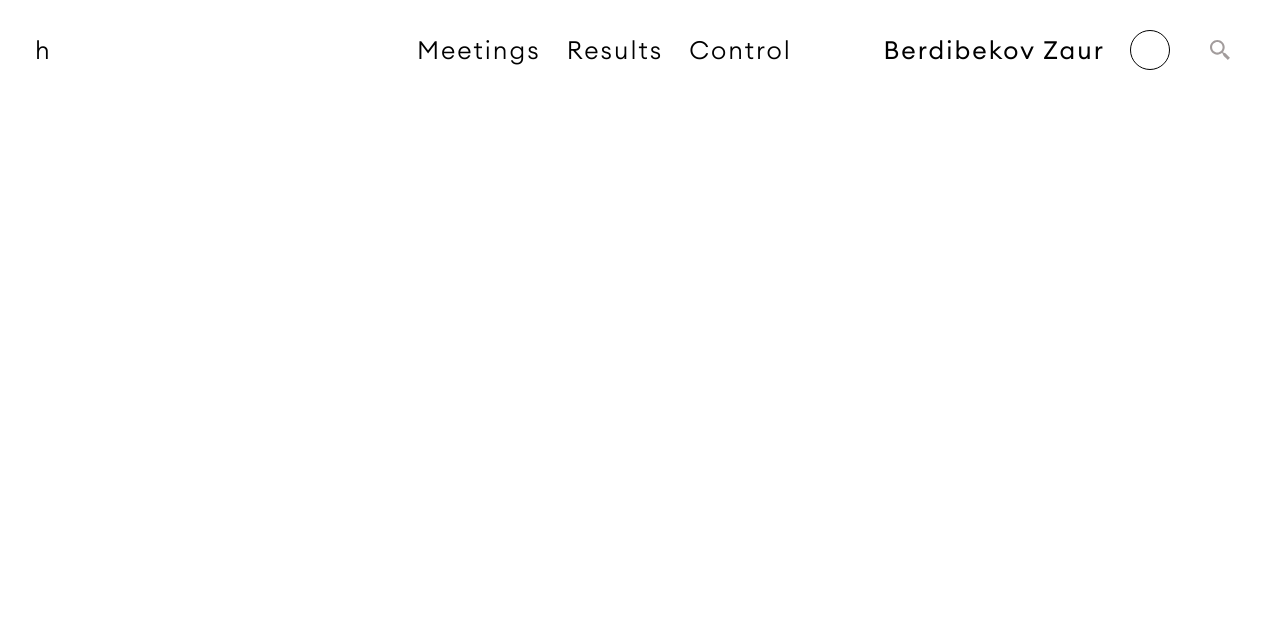
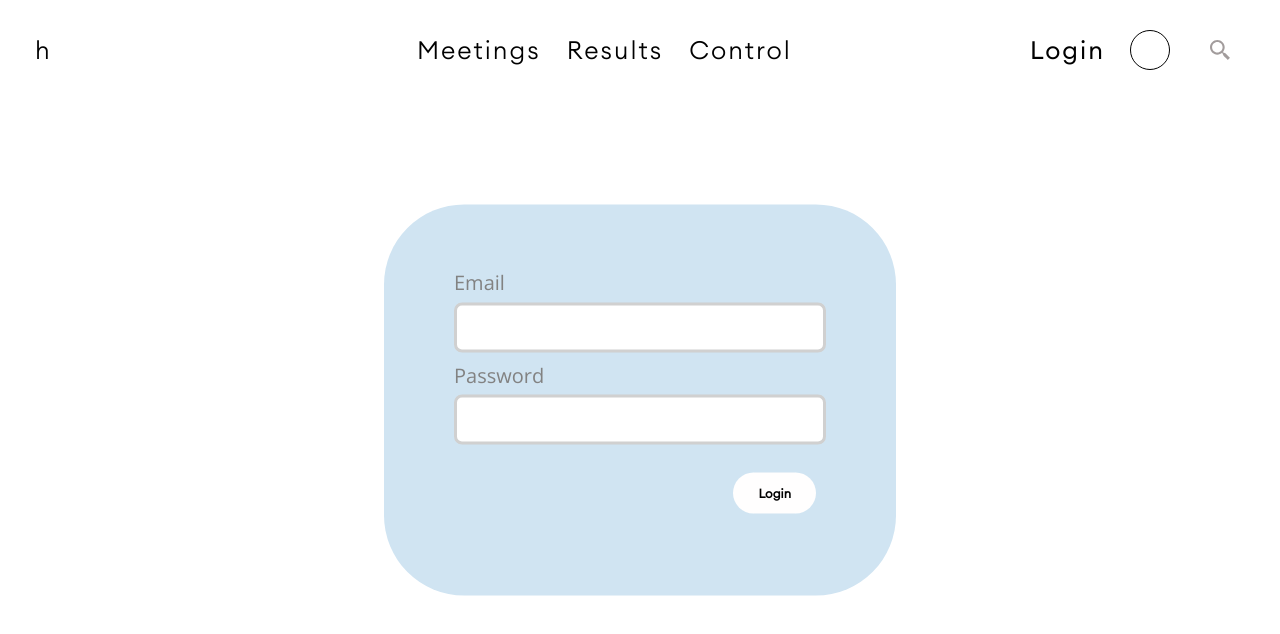
Before and after one commit to zaurbbb/aifc-legaltech-hackathon, a React (Create React App) app: page /login in a window 1280 px wide. Shown: the top 634 px of the page. Built offline with nearby package versions, Linux system fonts and the light colour scheme; no server answers.

Commit message:
Added login functionally

```diff
--- a/src/App.tsx
+++ b/src/App.tsx
@@ -2,25 +2,26 @@ import React from 'react';
 
 import './App.css';
 
-import { Route, Routes, BrowserRouter } from 'react-router-dom';
+import {Route, Routes, BrowserRouter} from 'react-router-dom';
 
-import MainPage from "./components/pages/MainPage/MainPage";
 import Test from "./components/elements/Test";
 import Header from "./components/elements/Header/Header";
 import CreateMeeting from "./components/pages/CreateMeeting/CreateMeeting";
+import Login from "./components/pages/LoginPage/Login";
+import MainPage from "./components/pages/MainPage/MainPage";
 
 function App() {
-
     return (
         <BrowserRouter>
-            <Header />
+            <Header/>
             <Routes>
-                <Route path="/" element={<MainPage />}/>
-                <Route path="/schedule" element={<Test />}/>
-                <Route path="/createMeeting" element={<CreateMeeting />}/>
-                <Route path="/protocolBook" element={<Test />}/>
-                <Route path="/control" element={<Test />}/>
-                <Route path="/usersList" element={<Test />}/>
+                <Route path="/" element={<MainPage/>}/>
+                <Route path="/schedule" element={<Test/>}/>
+                <Route path="/createMeeting" element={<CreateMeeting/>}/>
+                <Route path="/protocolBook" element={<Test/>}/>
+                <Route path="/control" element={<Test/>}/>
+                <Route path="/usersList" element={<Test/>}/>
+                <Route path="/login" element={<Login/>}/>
             </Routes>
         </BrowserRouter>
 
--- /dev/null
+++ b/src/api.tsx
@@ -0,0 +1,6 @@
+import axios from "axios";
+
+export default axios.create({
+    baseURL: `http://localhost:5000/`,
+    withCredentials: true
+});
--- a/src/components/elements/Header/Header.tsx
+++ b/src/components/elements/Header/Header.tsx
@@ -1,11 +1,24 @@
-import React from 'react';
+import React, {useEffect, useState} from 'react';
 
 import {NavLink} from "react-router-dom";
 
 import SearchIcon from "./SearchIcon.svg"
 import css from "./Header.module.sass"
+import api from "../../../api";
 
 const Header = () => {
+    const [email, setEmail] = useState(null);
+
+    useEffect(() => {
+        api.get('/getUser').then(res => {
+            if (res.status === 200) {
+                setEmail(res.data.email);
+            }
+        }).catch(e => {
+
+        })
+    });
+
     return (
         <header className={css.Block}>
             <div className={css.Hamburger}>h</div>
@@ -21,7 +34,7 @@ const Header = () => {
                 </NavLink>
             </div>
             <div className={css.Info}>
-                <h4>Berdibekov Zaur</h4>
+                {email ? <h4>{email}</h4> : <h4>Login</h4>}
                 <div className={css.Avatar}></div>
                 <div className={css.Search}>
                     <img src={SearchIcon} alt=""/>
--- /dev/null
+++ b/src/components/pages/LoginPage/Login.module.sass
@@ -0,0 +1,56 @@
+@import "../../../Variables"
+
+.Block
+  @include flex(row, 1rem)
+  position: absolute
+  top: 50%
+  left: 50%
+  margin-right: -50%
+  transform: translate(-50%, -50%)
+  background: #D0E4F2
+  border-radius: 80px
+  border: none
+  padding: 1.8rem
+  width: 40%
+  h4
+    background: #D9D9D9
+    border-radius: 24px 24px 0 0
+    padding: 0.5rem 2rem
+    font-family: $ecaRegular
+    font-weight: 500
+  div
+    display: flex
+    @include flexAlignment(center, center, center)
+  form
+    @include flex(column, 0)
+    width: 100%
+    padding: 1rem
+    div
+      @include flex(column, 0.5rem)
+      @include flexAlignment(flex-start, flex-start, flex-start)
+    label
+      font-family: $openSans
+      font-style: normal
+      font-weight: 500
+      font-size: 0.8rem
+      line-height: 15px
+      color: #828282
+    input
+      border: 3px solid #D0D0D0!important
+      border-radius: 8px
+      height: 2rem
+      font-size: 0.8rem
+      margin-bottom: 15px
+      width: 100%
+      &::placeholder
+        padding: 0
+    button
+      background: #FFFEFE
+      border-radius: 50px
+      padding: 0.5rem 1rem
+      border: none
+      margin: 0.5rem 0.4rem
+      font-size: 0.5rem
+      float: right
+      font-family: $ecaRegular
+      font-weight: 700
--- /dev/null
+++ b/src/components/pages/LoginPage/Login.tsx
@@ -0,0 +1,53 @@
+import React, {useState} from 'react';
+import css from "./Login.module.sass";
+import api from "../../../api";
+
+const Login = () => {
+    const [email, setEmail] = useState("");
+    const [password, setPassword] = useState("");
+
+    const handleSubmit = async (e: { preventDefault: () => void; }) => {
+        e.preventDefault();
+        api.post('/login', {
+            email,
+            password
+        }).then(res => {
+            if (res.status === 200) {
+                console.log('success');
+            } else {
+                console.log(res.data);
+            }
+        }).catch(e => {
+            console.log(e);
+        })
+    };
+    return (
+        <section className={css.Block}>
+            <form onSubmit={handleSubmit}>
+                <div>
+                    <label>Email</label>
+                    <input type="email"
+                           value={email}
+                           className={css.UserIcon}
+                           onChange={(e) => setEmail(e.target.value)}
+                    >
+                    </input>
+                </div>
+                <div>
+                    <label>Password</label>
+                    <input type="password"
+                           className={css.UserIcon}
+                           value={password}
+                           onChange={(e) => setPassword(e.target.value)}
+                    >
+                    </input>
+                </div>
+                <section>
+                    <button>Login</button>
+                </section>
+            </form>
+        </section>
+    );
+};
+
+export default Login;
```
Lines whose indentation alone changed are shown as unchanged.
